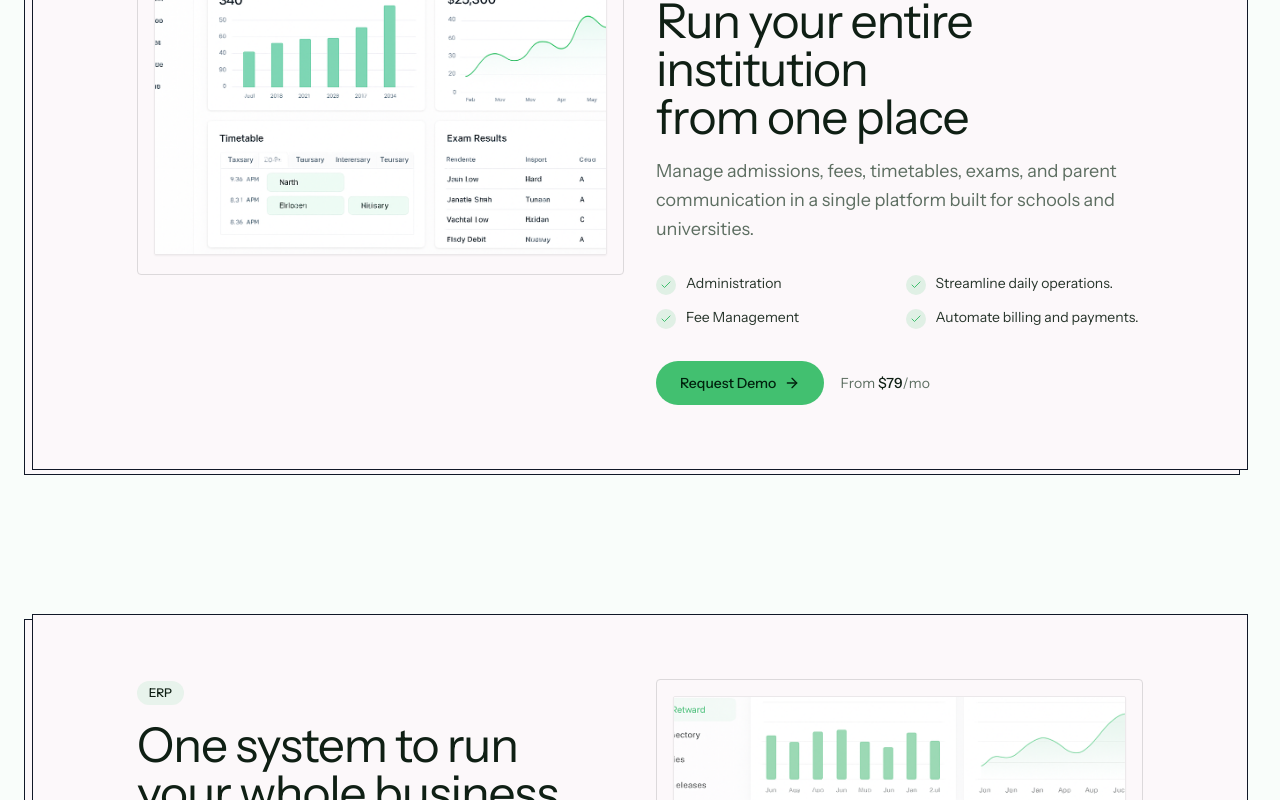
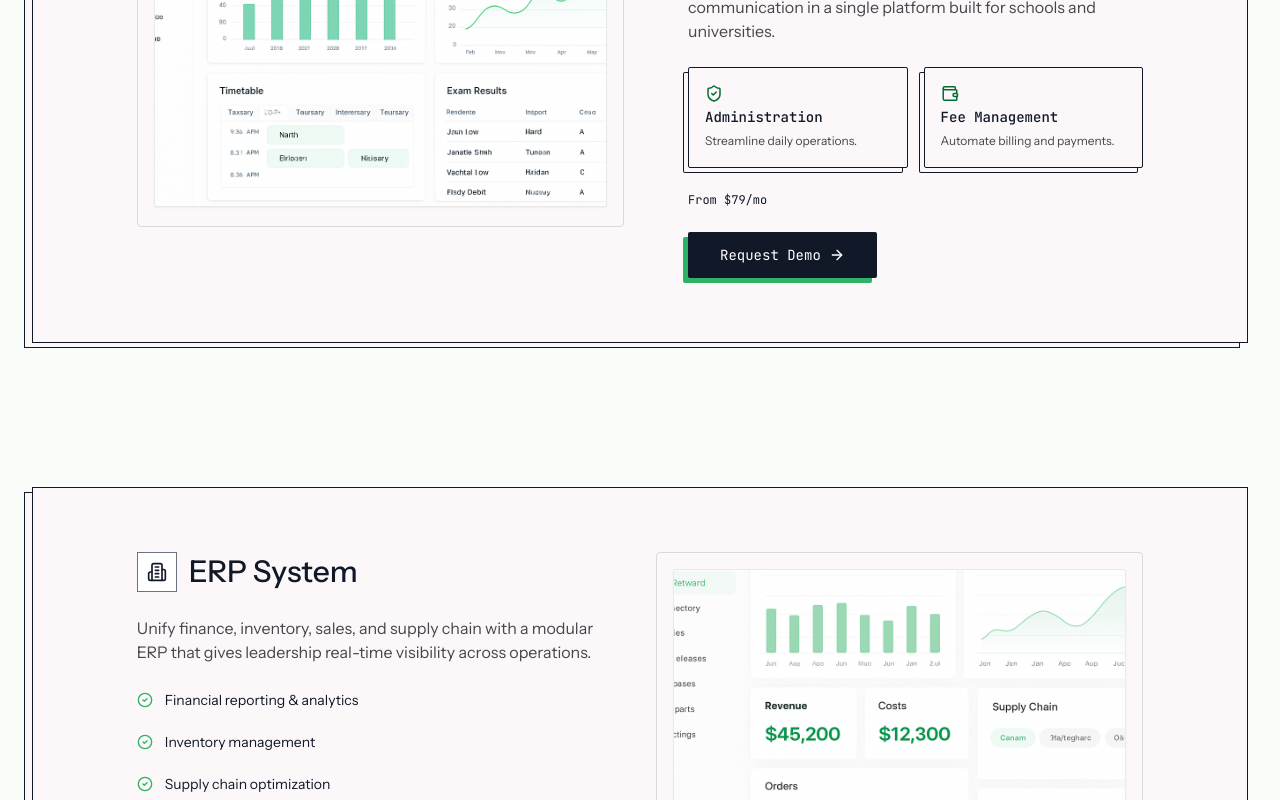
Before and after one commit to Mehariwamlake/techvision-home, a Next.js app: page /solutions in a window 1280 px wide. Shown: the part 1440-2240 px from the top of the page. Built offline with nearby package versions, Linux system fonts and the light colour scheme.

Commit message:
style(solutions): match Education ERP card icons to Figma

```diff
--- a/components/solutions/product-sections.tsx
+++ b/components/solutions/product-sections.tsx
@@ -1,6 +1,6 @@
 import Image from "next/image";
 import Link from "next/link";
-import { Check, ArrowRight } from "lucide-react";
+import { CircleCheck, ArrowRight } from "lucide-react";
 import { solutionsProducts } from "./solutions-content";
 export function ProductSections() {
   return (
@@ -17,48 +17,63 @@ export function ProductSections() {
               <div className="grid grid-cols-1 gap-8 px-6 lg:grid-cols-12 lg:items-start lg:px-0">
                 <div
                   className={`lg:col-span-5 lg:row-start-1 ${
-                    reversed ? "lg:col-start-7" : "lg:col-start-2"
+                    reversed ? "lg:col-start-7 lg:pl-8" : "lg:col-start-2"
                   }`}
                 >
-                  <span className="inline-flex rounded-full bg-primary/10 px-3 py-1 text-xs font-medium text-foreground">
-                    {product.short}
+                  <div className="flex items-center gap-3">
+                    <span className="flex h-10 w-10 shrink-0 items-center justify-center border border-[#6B7280] bg-white">
+                      <product.icon className="h-5 w-5 text-[#111827]" />
                     </span>
-                  <h2 className="mt-4 font-display text-3xl md:text-4xl lg:text-5xl tracking-tight text-balance">
-                    {product.tagline}
+
+                    <h2 className="font-display align-middle text-[30px] font-medium leading-[38px] tracking-[0px] text-[#111827]">
+                      {product.name}
                     </h2>
-                  <p className="mt-4 text-lg text-muted-foreground leading-relaxed">
+                  </div>
+                  <p className="mt-6 text-[16px] text-[#45464C] leading-[24px] align-middle ">
                     {product.description}
                   </p>
 
-                  <ul className="mt-7 grid gap-3 sm:grid-cols-2">
-                    {product.features.map((feature) => (
-                      <li key={feature} className="flex items-start gap-2.5">
-                        <span className="mt-0.5 flex h-5 w-5 shrink-0 items-center justify-center rounded-full bg-primary/15">
-                          <Check className="h-3 w-3 text-primary" />
-                        </span>
-                        <span className="text-sm text-foreground/90">
+                  {product.cards ? (
+                    <div className="mt-6 grid gap-4 sm:grid-cols-2">
+                      {product.cards.map((card) => (
+                        <div
+                          key={card.title}
+                          className="flex flex-col gap-1 rounded-[2px] border border-[#111827] bg-[#FCF8FA] p-4 shadow-[-5px_5px_0_-1px_#FCF8FA,-5px_5px_0_0_#111827]"
+                        >
+                          <card.icon className="h-[19px] w-[18px] text-[#006E2F]" />
+                          <h3 className="font-mono text-sm font-medium text-[#111827]">
+                            {card.title}
+                          </h3>
+                          <p className="text-xs leading-5 text-[#45464C]">
+                            {card.description}
+                          </p>
+                        </div>
+                      ))}
+                    </div>
+                  ) : (
+                    <ul className="mt-6 flex flex-col gap-[18px]">
+                      {product.features?.map((feature) => (
+                        <li
+                          key={feature}
+                          className="flex items-center gap-3 text-sm leading-6 text-[#111827]"
+                        >
+                          <CircleCheck className="h-4 w-4 shrink-0 text-[#2DB266]" />
                           {feature}
-                        </span>
                         </li>
                       ))}
                     </ul>
+                  )}
 
-                  <div className="mt-8 flex flex-wrap items-center gap-4">
+                  <p className="mt-6 font-mono text-xs text-[#111827]">
+                    From ${product.startingPrice}/mo{" "}
+                  </p>
                   <Link
                     href="/contact"
-                      className="inline-flex items-center gap-2 rounded-full bg-primary px-6 py-3 text-sm font-medium text-primary-foreground hover:bg-primary/90 transition-colors group"
+                    className="mt-6 flex w-fit items-center gap-2 rounded-[2px] bg-[#111827] px-8 py-[13px] font-mono text-sm leading-5 text-white shadow-[-5px_5px_0_0_#2DB266]"
                   >
                     Request Demo
-                      <ArrowRight className="h-4 w-4 transition-transform group-hover:translate-x-1" />
+                    <ArrowRight className="h-4 w-4" />
                   </Link>
-                    <span className="text-sm text-muted-foreground">
-                      From{" "}
-                      <span className="font-medium text-foreground">
-                        ${product.startingPrice}
-                      </span>
-                      /mo
-                    </span>
-                  </div>
                 </div>
 
                 <div
--- a/components/solutions/solutions-content.ts
+++ b/components/solutions/solutions-content.ts
@@ -1,19 +1,39 @@
 // Solutions page copy of the product data to match with figma design
+import type { LucideIcon } from "lucide-react";
+import {
+  BookOpen,
+  Building2,
+  GraduationCap,
+  icons,
+  ShieldCheck,
+  Users,
+  Wallet,
+} from "lucide-react";
+import { title } from "process";
+
+export type FeatureCard = {
+  icon: LucideIcon;
+  title: string;
+  description: string;
+};
 
 export type Product = {
   slug: string;
+  icon: LucideIcon;
   name: string;
   short: string;
   tagline: string;
   description: string;
   image: string;
-  features: string[];
+  features?: string[];
+  cards?: FeatureCard[];
   startingPrice: number;
 };
 
 export const solutionsProducts: Product[] = [
   {
     slug: "lms",
+    icon: BookOpen,
     name: "Learning Management System",
     short: "LMS",
     tagline: "Deliver world-class digital learning",
@@ -29,23 +49,31 @@ export const solutionsProducts: Product[] = [
   },
   {
     slug: "education-erp",
+    icon: GraduationCap,
     name: "Education ERP",
     short: "Education ERP",
     tagline: "Run your entire institution from one place",
     description:
       "Manage admissions, fees, timetables, exams, and parent communication in a single platform built for schools and universities.",
     image: "/dashboards/education-erp-dashboard.png",
-    features: [
-      // TODO: replace with the Figma text
-      "Administration",
-      "Streamline daily operations.",
-      "Fee Management",
-      "Automate billing and payments.",
+    cards: [
+      {
+        icon: ShieldCheck,
+        title: "Administration",
+        description: "Streamline daily operations.",
+      },
+
+      {
+        icon: Wallet,
+        title: "Fee Management",
+        description: "Automate billing and payments.",
+      },
     ],
     startingPrice: 79,
   },
   {
     slug: "erp",
+    icon: Building2,
     name: "ERP System",
     short: "ERP",
     tagline: "One system to run your whole business",
@@ -61,6 +89,7 @@ export const solutionsProducts: Product[] = [
   },
   {
     slug: "hr",
+    icon: Users,
     name: "HR Management System",
     short: "HR Management",
     tagline: "Empower your people operations",
```
Lines whose indentation alone changed are shown as unchanged.
